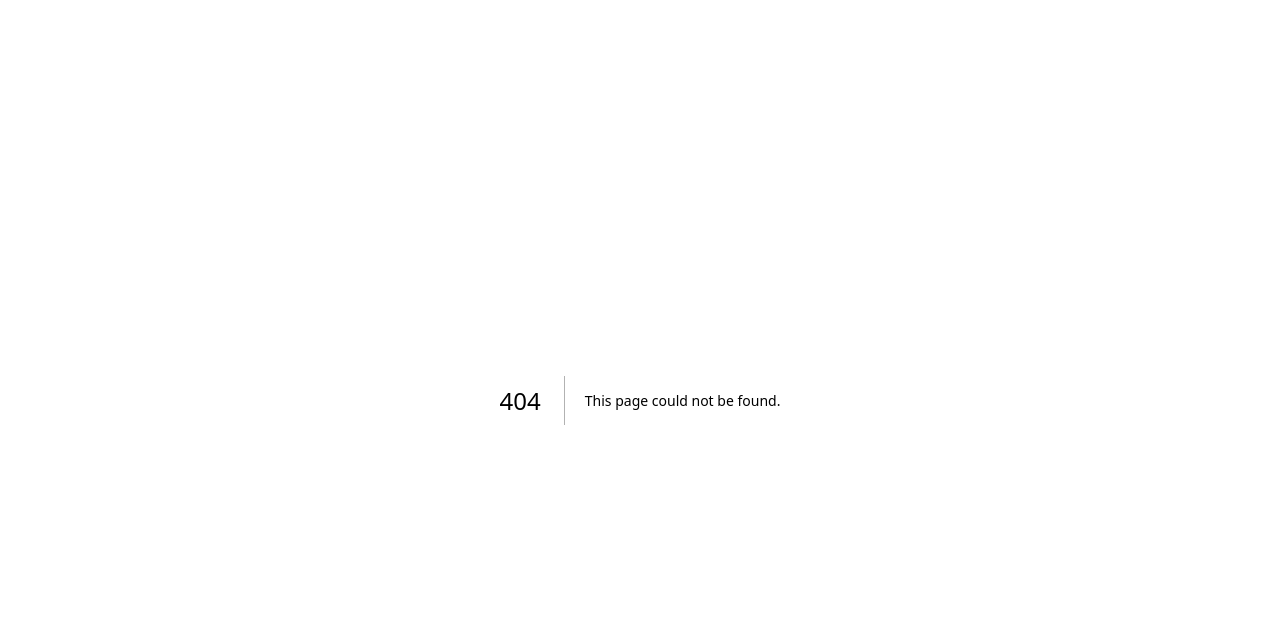
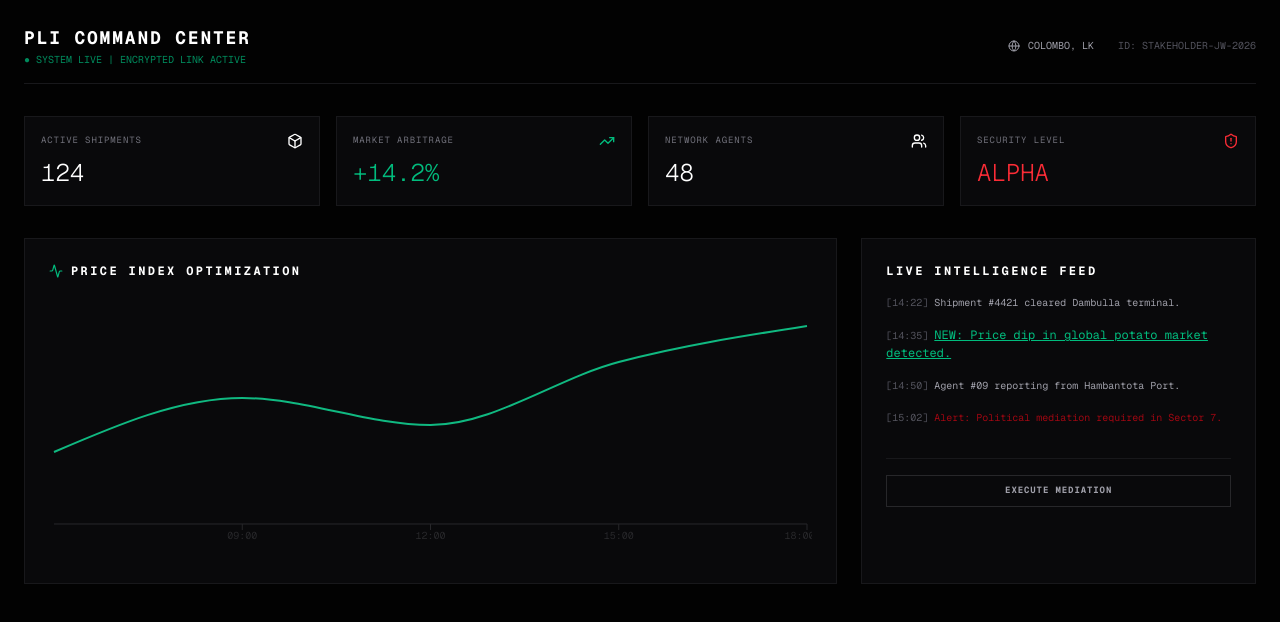
Before and after one commit to JayWanasinghe11/purchasing-lanka, a Next.js app: page /dashboard in a window 1280 px wide. Before the commit this address had no page. Shown: the top 622 px of the page. Built offline with nearby package versions, Linux system fonts and the light colour scheme.

Commit message:
Developed the PLI Command Center Dashboard

```diff
--- /dev/null
+++ b/app/dashboard/page.tsx
@@ -0,0 +1,86 @@
+"use client";
+import React from 'react';
+import { Activity, Globe, Box, Users, TrendingUp, ShieldAlert } from 'lucide-react';
+import { LineChart, Line, ResponsiveContainer, XAxis, YAxis, Tooltip } from 'recharts';
+
+const data = [
+  { name: '06:00', val: 400 }, { name: '09:00', val: 700 },
+  { name: '12:00', val: 550 }, { name: '15:00', val: 900 },
+  { name: '18:00', val: 1100 },
+];
+
+export default function Dashboard() {
+  return (
+    <div className="min-h-screen bg-[#020202] text-zinc-400 font-mono p-6">
+      {/* Top Bar */}
+      <div className="flex justify-between items-center border-b border-zinc-900 pb-4 mb-8">
+        <div>
+          <h1 className="text-white text-lg font-bold tracking-widest">PLI COMMAND CENTER</h1>
+          <p className="text-[10px] text-emerald-500 animate-pulse">● SYSTEM LIVE | ENCRYPTED LINK ACTIVE</p>
+        </div>
+        <div className="flex items-center gap-6 text-[10px]">
+          <span className="flex items-center gap-2"><Globe size={12}/> COLOMBO, LK</span>
+          <span className="text-zinc-600">ID: STAKEHOLDER-JW-2026</span>
+        </div>
+      </div>
+
+      {/* Stats Grid */}
+      <div className="grid grid-cols-1 md:grid-cols-4 gap-4 mb-8">
+        {[
+          { label: "Active Shipments", val: "124", icon: <Box size={16}/>, color: "text-white" },
+          { label: "Market Arbitrage", val: "+14.2%", icon: <TrendingUp size={16}/>, color: "text-emerald-500" },
+          { label: "Network Agents", val: "48", icon: <Users size={16}/>, color: "text-white" },
+          { label: "Security Level", val: "ALPHA", icon: <ShieldAlert size={16}/>, color: "text-red-500" },
+        ].map((stat, i) => (
+          <div key={i} className="bg-zinc-950 border border-zinc-900 p-4 hover:border-zinc-700 transition cursor-crosshair">
+            <div className="flex justify-between items-center mb-2">
+              <span className="text-[9px] uppercase tracking-widest text-zinc-500">{stat.label}</span>
+              <span className={stat.color}>{stat.icon}</span>
+            </div>
+            <div className={`text-2xl font-light ${stat.color}`}>{stat.val}</div>
+          </div>
+        ))}
+      </div>
+
+      <div className="grid grid-cols-1 lg:grid-cols-3 gap-6">
+        {/* Main Intelligence Graph */}
+        <div className="lg:col-span-2 bg-zinc-950 border border-zinc-900 p-6">
+          <div className="flex justify-between items-center mb-6">
+            <h3 className="text-xs font-bold uppercase tracking-[0.2em] text-white flex items-center gap-2">
+              <Activity size={14} className="text-emerald-500"/> Price Index Optimization
+            </h3>
+          </div>
+          <div className="h-64 w-full">
+            <ResponsiveContainer width="100%" height="100%">
+              <LineChart data={data}>
+                <XAxis dataKey="name" stroke="#27272a" fontSize={10} />
+                <YAxis hide />
+                <Tooltip
+                  contentStyle={{ backgroundColor: '#09090b', border: '1px solid #27272a', fontSize: '10px' }}
+                  itemStyle={{ color: '#10b981' }}
+                />
+                <Line type="monotone" dataKey="val" stroke="#10b981" strokeWidth={2} dot={false} />
+              </LineChart>
+            </ResponsiveContainer>
+          </div>
+        </div>
+
+        {/* Live Logs / Terminal */}
+        <div className="bg-zinc-950 border border-zinc-900 p-6 overflow-hidden">
+          <h3 className="text-xs font-bold uppercase tracking-[0.2em] text-white mb-4">Live Intelligence Feed</h3>
+          <div className="space-y-4 text-[10px] leading-relaxed">
+            <p className="text-zinc-600">[14:22] <span className="text-zinc-400">Shipment #4421 cleared Dambulla terminal.</span></p>
+            <p className="text-zinc-600">[14:35] <span className="text-emerald-500 underline text-xs">NEW: Price dip in global potato market detected.</span></p>
+            <p className="text-zinc-600">[14:50] <span className="text-zinc-400">Agent #09 reporting from Hambantota Port.</span></p>
+            <p className="text-zinc-600">[15:02] <span className="text-red-800">Alert: Political mediation required in Sector 7.</span></p>
+          </div>
+          <div className="mt-8 border-t border-zinc-900 pt-4">
+             <button className="w-full py-2 border border-zinc-800 text-[9px] hover:bg-white hover:text-black transition uppercase font-bold tracking-widest">
+               Execute Mediation
+             </button>
+          </div>
+        </div>
+      </div>
+    </div>
+  );
+}
--- a/package.json
+++ b/package.json
@@ -9,9 +9,11 @@
     "lint": "eslint"
   },
   "dependencies": {
+    "lucide-react": "^1.9.0",
     "next": "16.2.4",
     "react": "19.2.4",
-    "react-dom": "19.2.4"
+    "react-dom": "19.2.4",
+    "recharts": "^3.8.1"
   },
   "devDependencies": {
     "@tailwindcss/postcss": "^4",
```
Also changed, not shown: 1 other file (tests, documents, lock files or other folders).
